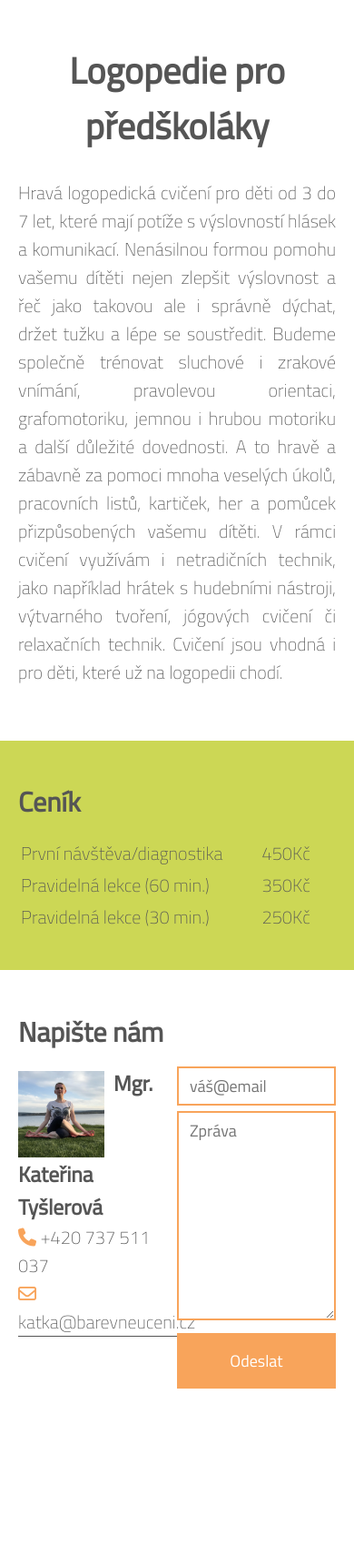
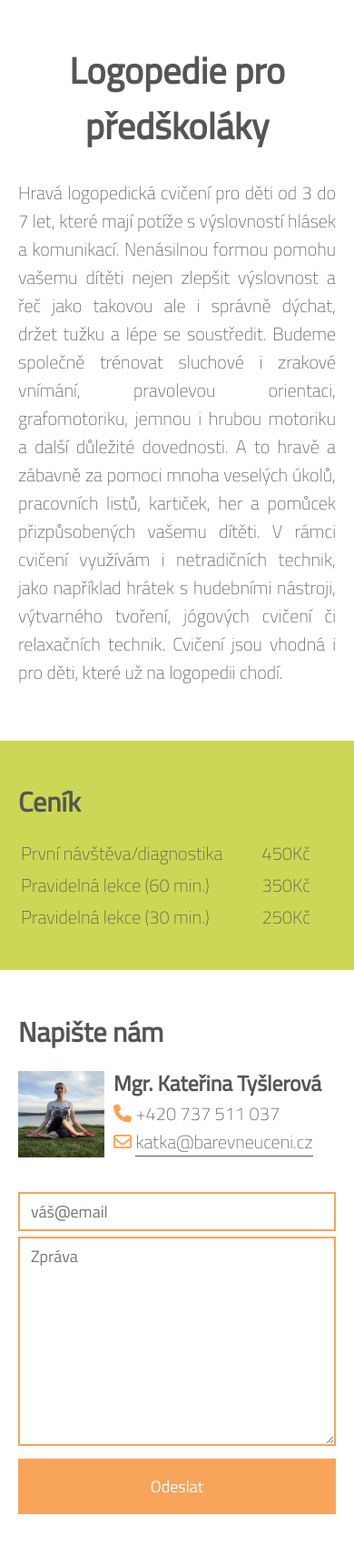
Before and after one commit to JakubTesarek/barevneuceni.cz, a Jekyll site: the page built from pages/logopedie-pro-predskolaky.html, in a window 390 px wide. Shown: the whole page at 91% size. Built offline with Jekyll 4.4.1, drawn with Linux system fonts in a browser that asks for light colours; nearby versions of some CDN libraries; before the commit the page ends 1572 px from its top, so only the background shows below that.

Commit message:
responsive contact info

```diff
--- a/assets/css/main.scss
+++ b/assets/css/main.scss
@@ -55,6 +55,16 @@ body {
 
 .right.half {
 	float: right;
+}
+
+@media only screen and (max-width: 820px) {
+	.half {
+		width: 100%;
+	}
+
+	.left.half, .right.half {
+		float: none;
+	}
 }
 
 .clear {
@@ -124,6 +134,10 @@ input[type="submit"]:hover {
 .profile .fa {
 	color: $orange-color-front;
 }
+
+
+
+
 
 
 
```
